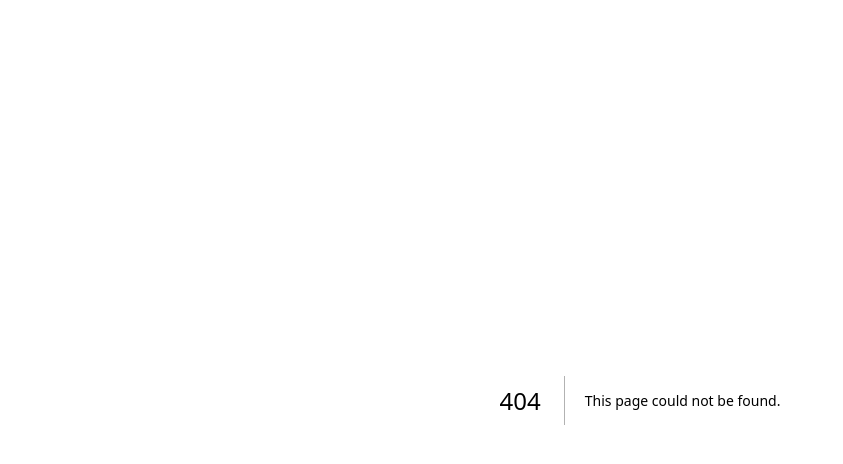
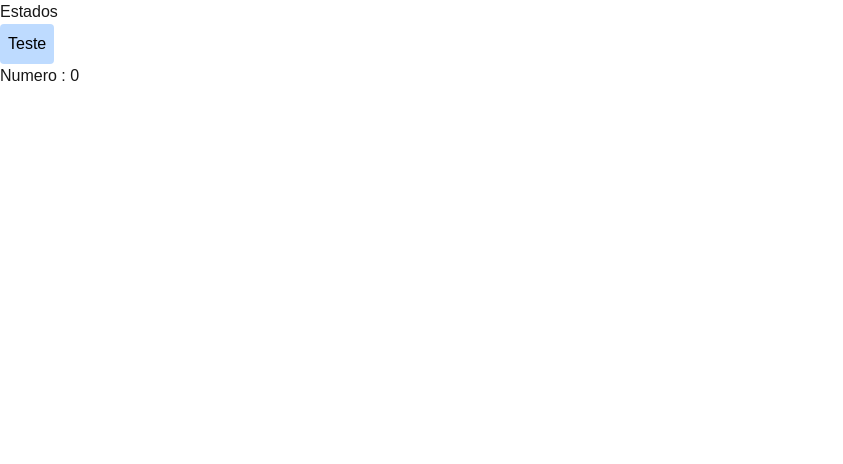
Before and after one commit to gabrielhdantaspimentel/Full-Stack-Web-com-Node-JavaScript-e-TypeScript, a Next.js app in the folder Section 30 - React/react-fundamentos/: page /fundamentos/6_estado in a window 1280 px wide. Before the commit this address had no page. Shown: the top 464 px of the page, without its empty margins (0-843 px from the left). Built offline with nearby package versions, Linux system fonts and the light colour scheme.

Commit message:
Aula 326 - Componente sem estado

```diff
--- /dev/null
+++ b/Section 30 - React/react-fundamentos/src/app/fundamentos/6_estado/page.tsx
@@ -0,0 +1,31 @@
+'use client'
+
+export default function Page(){
+
+    let numero = 0
+
+    function incrementar(){
+        numero += 1
+        console.log("Numero " + numero)
+    }
+
+    return (
+        <div>
+            <h1>Estados</h1>
+            <button
+            onClick={incrementar}
+            className="
+            bg-blue-200
+            text-black
+            rounded
+            p-2
+            ">
+                Teste
+            </button>
+
+            <p>Numero : { numero }</p>
+
+
+        </div>
+    )
+}
```
